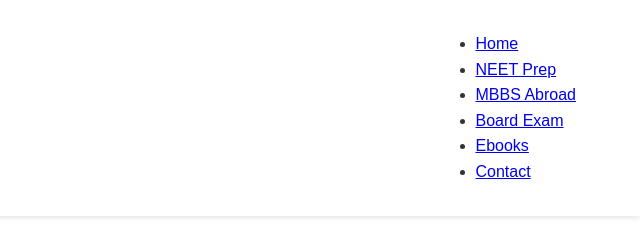
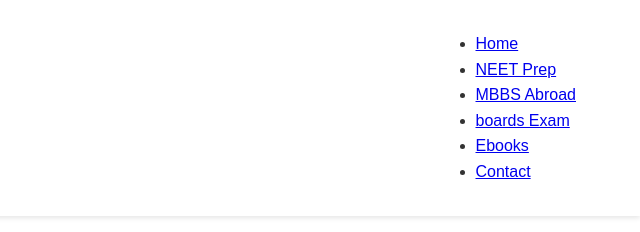
Before and after one commit to sheelasriss-alt/SHEELASRI.SS-ALT.github.io, a plain HTML site: page boards Exam.html in a window 1280 px wide. Shown: the top 232 px of the page, 640-1280 px from the left. Drawn offline with Linux system fonts and the light colour scheme.

Commit message:
Update and rename boards.html to boards Exam.html

```diff
--- a/boards.html
+++ b/boards Exam.html
@@ -14,7 +14,7 @@
         <li><a href="index.html">Home</a></li>
         <li><a href="neet.html">NEET Prep</a></li>
         <li><a href="mbbs.html">MBBS Abroad</a></li>
-        <li><a href="board.html">Board Exam</a></li>
+        <li><a href="board.html">boards Exam</a></li>
         <li><a href="ebooks.html">Ebooks</a></li>
         <li><a href="contact.html">Contact</a></li>
       </ul>
```
